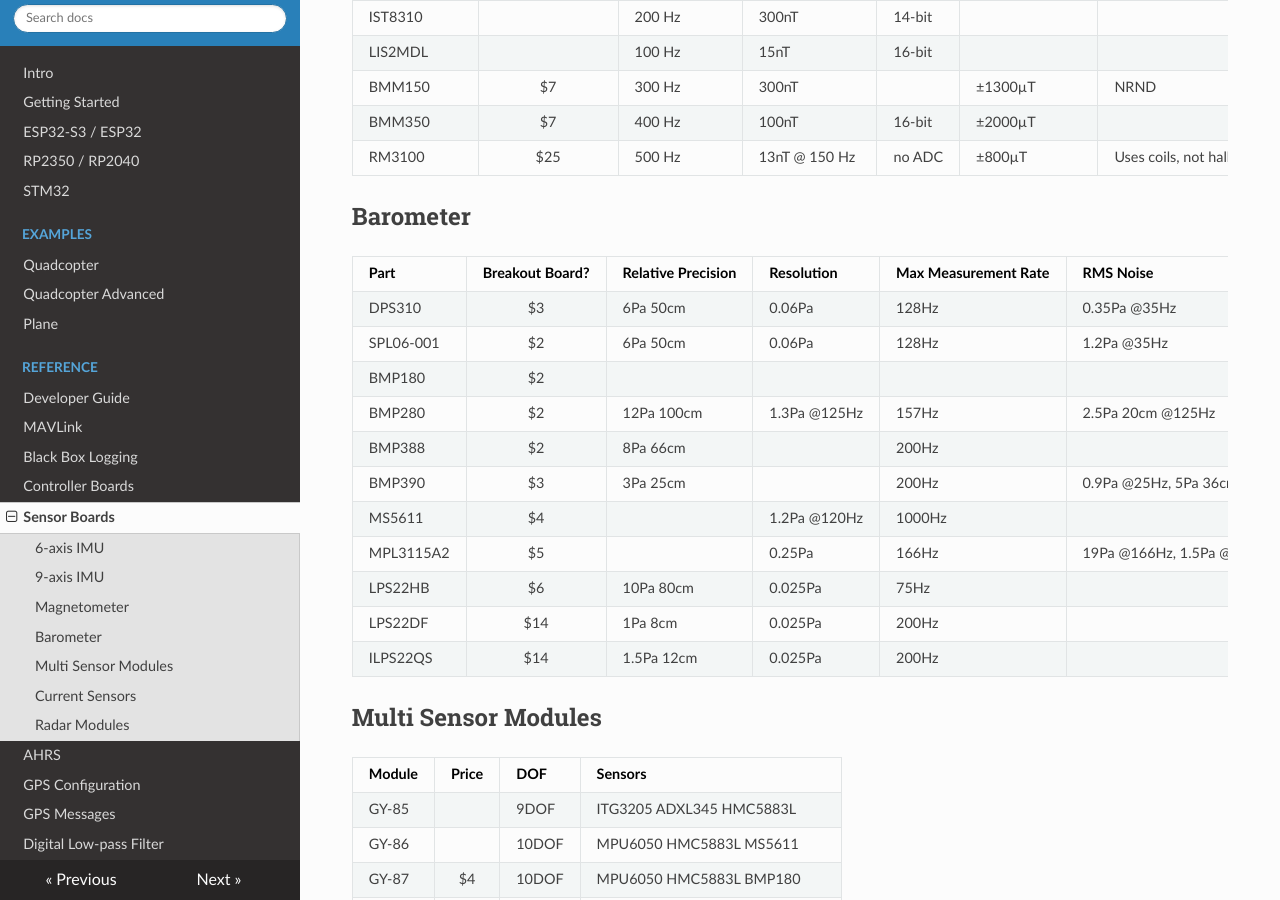
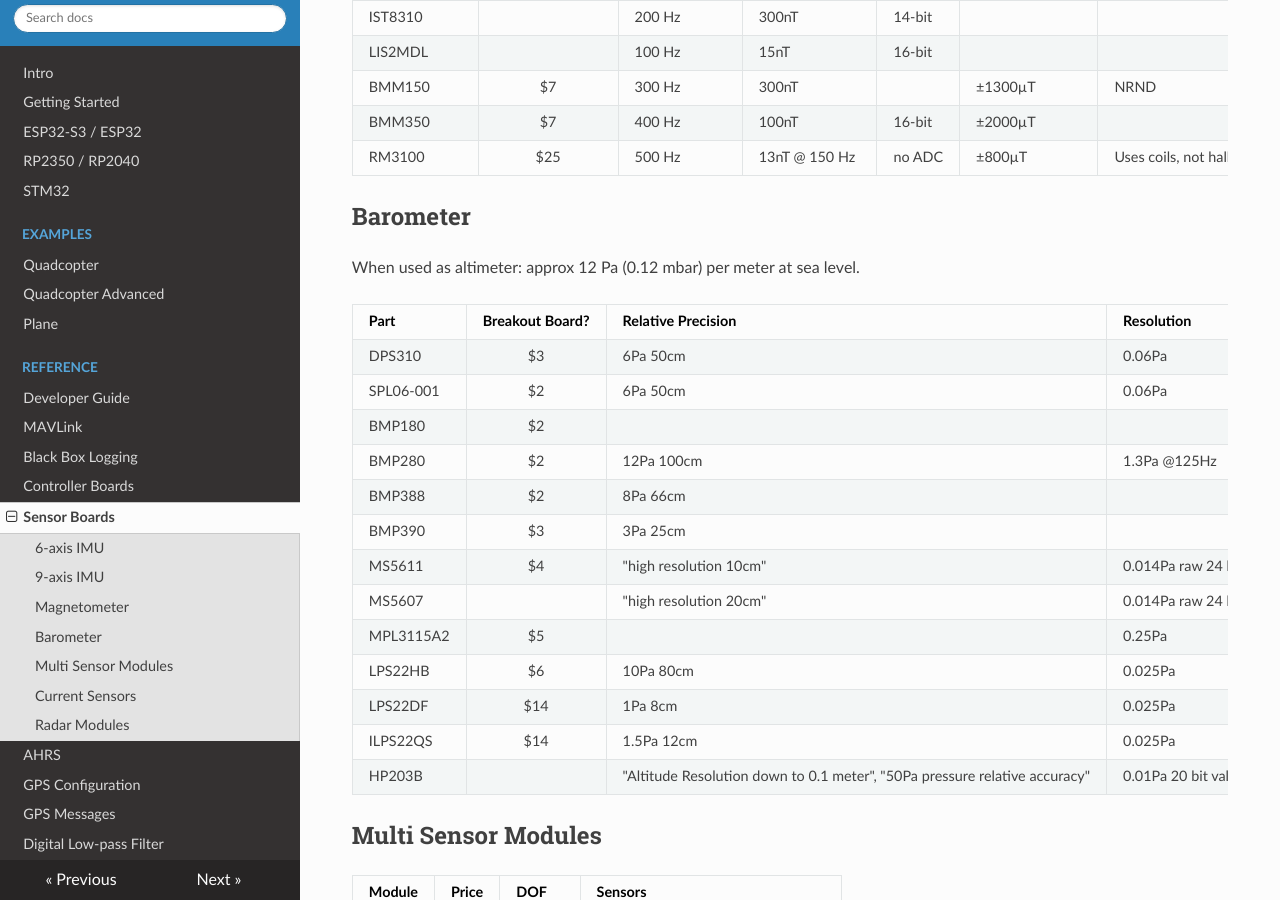
Before and after one commit to qqqlab/madflight-docs, an MkDocs documentation site: the page built from docs/Sensor-Boards.md, in a window 1280 px wide and 900 px high, scrolled down 1655 px. Built offline with MkDocs 1.6.1, drawn with Linux system fonts in a browser that asks for light colours; nearby versions of some CDN libraries.

Commit message:
Update Sensor-Boards.md

```diff
--- a/docs/Sensor-Boards.md
+++ b/docs/Sensor-Boards.md
@@ -58,6 +58,8 @@ RM3100    |$25 | 500 Hz| 13nT @ 150 Hz | no ADC | ±800µT | Uses coils, not hal
 
 ## Barometer
 
+When used as altimeter: approx 12 Pa (0.12 mbar) per meter at sea level.
+
 | Part    | Breakout Board? | Relative Precision | Resolution | Max Measurement Rate | RMS Noise | Notes |
 |-|:-:|-|-|-|-|-|
 DPS310    | $3 | 6Pa 50cm | 0.06Pa | 128Hz | 0.35Pa @35Hz | Used in current commercial FC
@@ -66,12 +68,13 @@ BMP180    | $2
 BMP280    | $2 | 12Pa 100cm | 1.3Pa @125Hz | 157Hz | 2.5Pa 20cm @125Hz | Used in current commercial FC
 BMP388    | $2 | 8Pa 66cm | | 200Hz
 BMP390    | $3 | 3Pa 25cm | | 200Hz | 0.9Pa @25Hz, 5Pa 36cm @100Hz
-MS5611    | $4 |  | 1.2Pa @120Hz | 1000Hz
+MS5611    | $4 | "high resolution 10cm" | 0.014Pa raw 24 bit ADC value | 120-2000Hz OSR=4096-256 | | 5x3x1 mm, 8 pin spacing 1.25mm
+MS5607    | | "high resolution 20cm" | 0.014Pa raw 24 bit ADC value | 120-2000Hz OSR=4096-256 | | 5x3x1 mm, 8 pin spacing 1.25mm
 MPL3115A2 | $5 |  | 0.25Pa | 166Hz | 19Pa @166Hz, 1.5Pa @2Hz
 LPS22HB   | $6 | 10Pa 80cm | 0.025Pa | 75Hz
 LPS22DF   | $14 | 1Pa 8cm | 0.025Pa | 200Hz
 ILPS22QS  | $14 | 1.5Pa 12cm | 0.025Pa | 200Hz
-
+HP203B    | | "Altitude Resolution down to 0.1 meter", "50Pa pressure relative accuracy" | 0.01Pa 20 bit value (24bit ADC) | 8-240Hz OSR=4096-128| | 3.8×3.6×1.2 mm, 8 pin spacing 0.9mm
 
 ## Multi Sensor Modules
 
```
